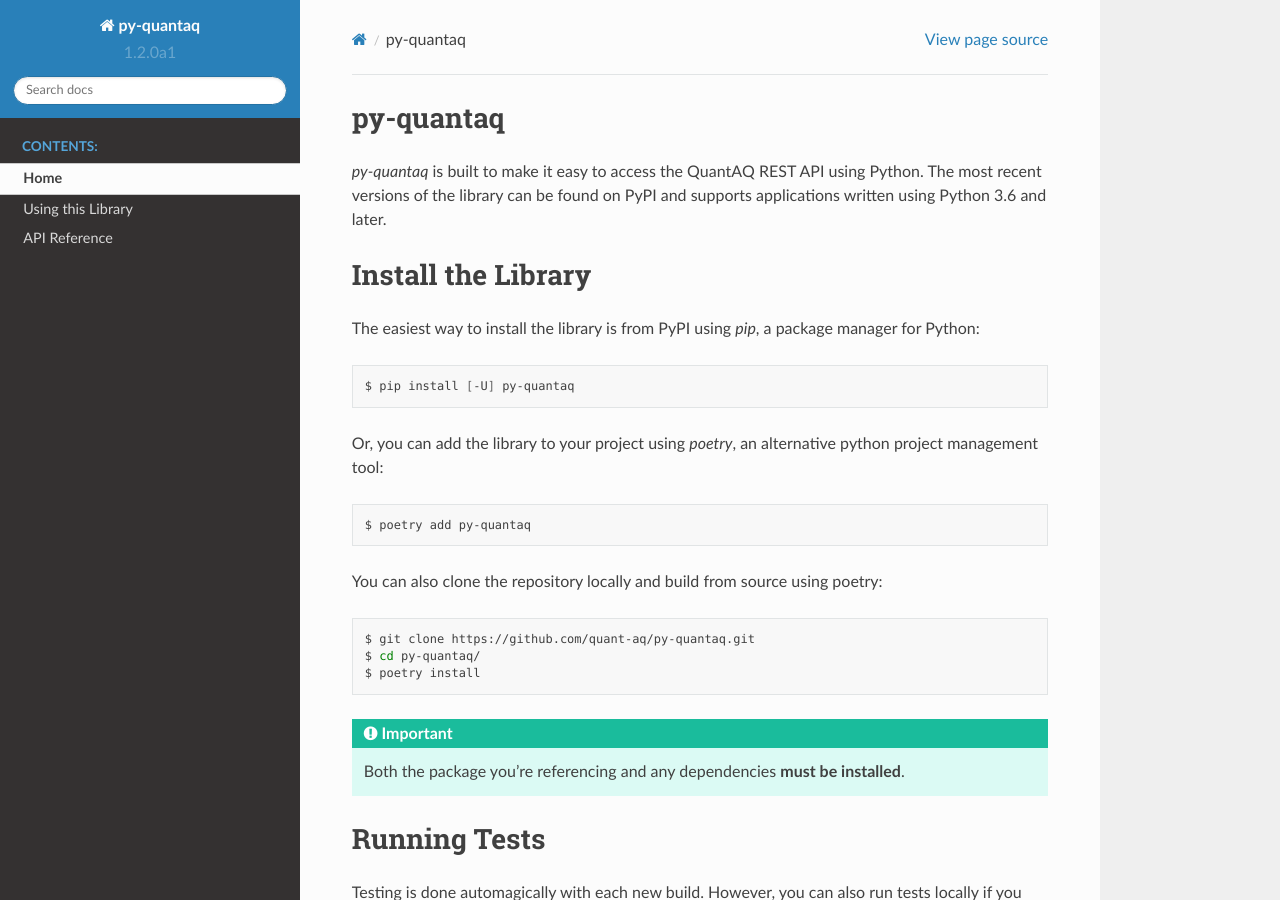
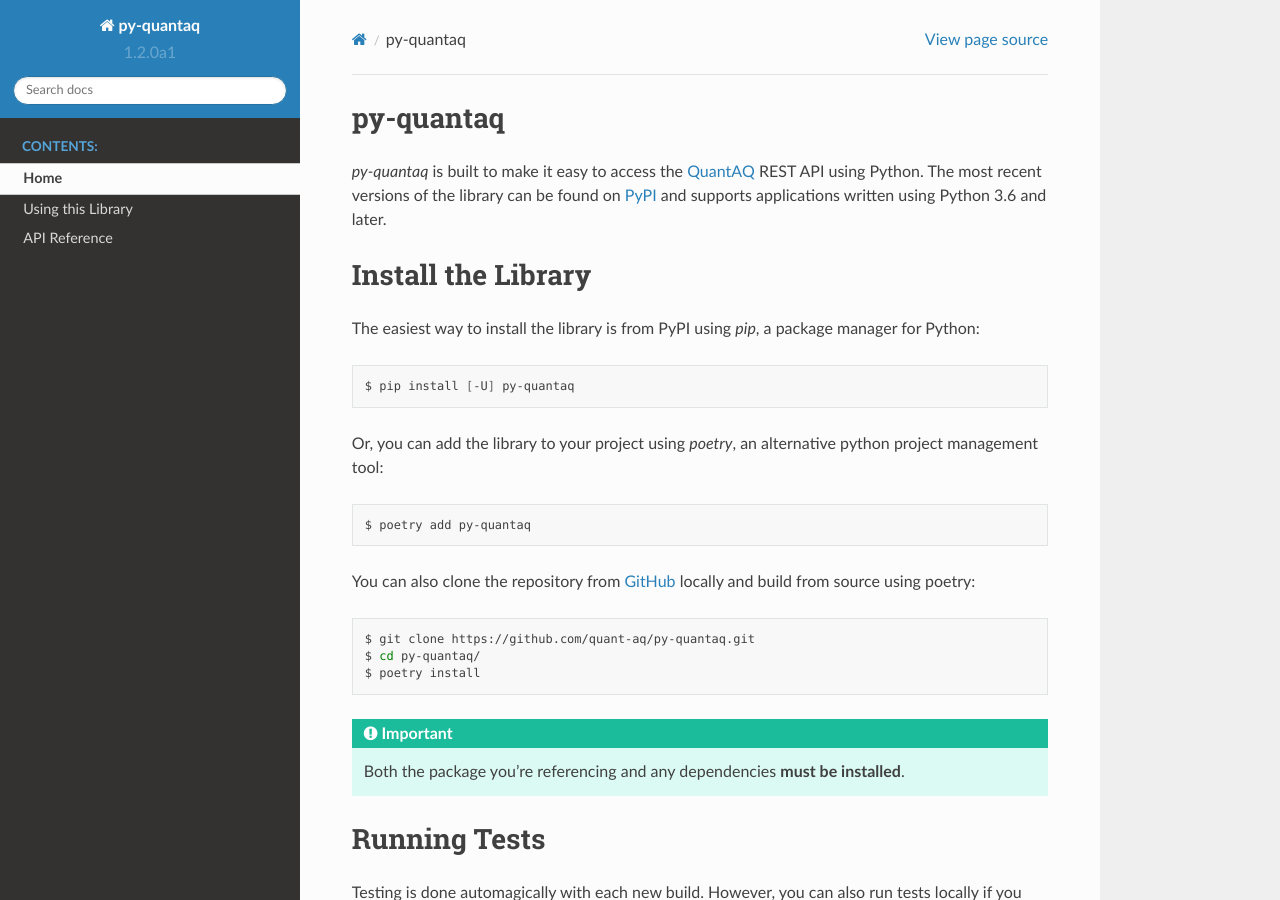
Before and after one commit to quant-aq/py-quantaq, a Sphinx documentation site: the page built from docs/index.rst, in a window 1280 px wide and 900 px high. Built offline with Sphinx 7.4.7 and the Read the Docs theme 2.0.0, drawn with Linux system fonts in a browser that asks for light colours; some of the changed lines change nothing that is shown.

Commit message:
Linkify index

```diff
--- a/docs/index.rst
+++ b/docs/index.rst
@@ -6,9 +6,9 @@
 py-quantaq
 ===========
 
-`py-quantaq` is built to make it easy to access the QuantAQ REST API using Python. The
-most recent versions of the library can be found on PyPI and supports applications written
-using Python 3.6 and later.
+`py-quantaq` is built to make it easy to access the `QuantAQ <https://quant-aq.com>`_ REST API using Python.
+The most recent versions of the library can be found on `PyPI <https://pypi.org/project/py-quantaq/>`_ and
+supports applications written using Python 3.6 and later.
 
 
 Install the Library
@@ -30,7 +30,8 @@
    $ poetry add py-quantaq
 
 
-You can also clone the repository locally and build from source using poetry:
+You can also clone the repository from `GitHub <https://github.com/quant-aq/py-quantaq/>`_
+locally and build from source using poetry:
 
 .. code-block:: shell
 
```
